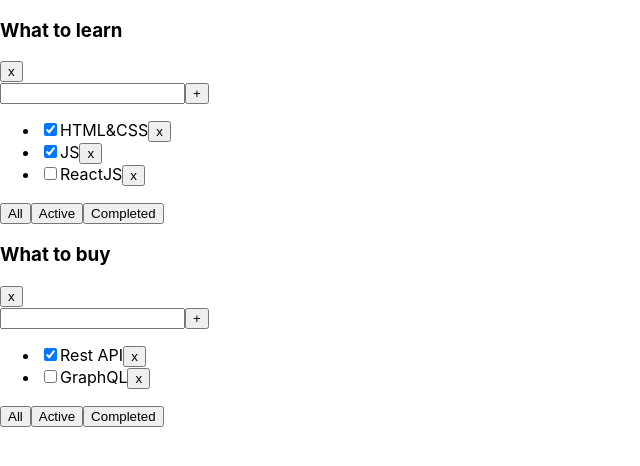
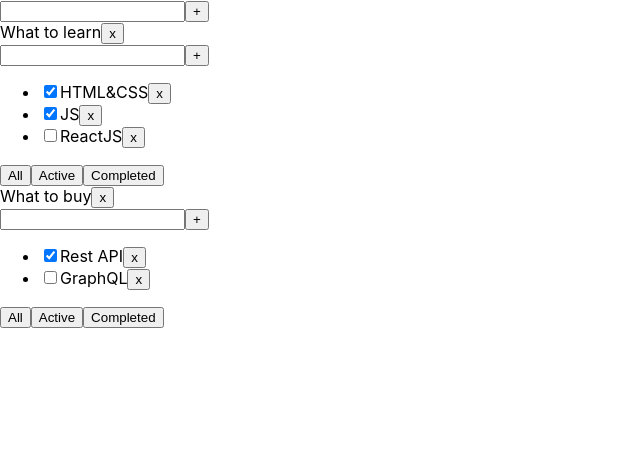
Before and after one commit to svetik-kov/myTodoList, a React (Vite) app: page / in a window 1280 px wide. Shown: the top 466 px of the page, without its empty margins (0-640 px from the left). Built offline with nearby package versions, Linux system fonts and the light colour scheme.

Commit message:
универсальные компаненты на примере формы добавления тасок и тудулистов

```diff
--- a/src/App.tsx
+++ b/src/App.tsx
@@ -1,6 +1,7 @@
 import {TodolistItem} from './TodolistItem.tsx';
 import {useState} from 'react';
 import {v1} from 'uuid';
+import {CreateItemForm} from './CreateItemForm.tsx';
 
 export type Task = {
     id: string
@@ -45,30 +46,47 @@ export const App = () => {
         setTodolists(todolists.map(todolist => todolist.id === todolistId ? {...todolist, filter} : todolist))
     }
 
-    const createTask = (todolistId: string,title: string) => {
+    const createTask = (todolistId: string, title: string) => {
         const newTask = {id: v1(), title, isDone: false}
         /*const newTasks:Task[] = [newTask, ...tasks[todolistId]]
         setTasks(newTasks)*/
-        setTasks({...tasks,[todolistId]:[newTask, ...tasks[todolistId]]})
+        setTasks({...tasks, [todolistId]: [newTask, ...tasks[todolistId]]})
     }
 
-    const deleteTask = (todolistId: string,taskId: string) => {
+    const deleteTask = (todolistId: string, taskId: string) => {
         //setTasks(tasks.filter((task: Task) => task.id !== taskId))
-        setTasks({...tasks,[todolistId]:tasks[todolistId].filter(task=>task.id!==taskId)})
+        setTasks({...tasks, [todolistId]: tasks[todolistId].filter(task => task.id !== taskId)})
     }
-    const changeTaskStatus = (todolistId: string,taskId: string, isDone: boolean) => {
+    const changeTaskStatus = (todolistId: string, taskId: string, isDone: boolean) => {
         //setTasks(tasks.map((task: Task) => task.id === taskId ? {...task, isDone} : task))
-        setTasks({...tasks,[todolistId]:tasks[todolistId].map(task=>task.id===taskId
-            ?{...task,isDone}:task)})
+        setTasks({
+            ...tasks, [todolistId]: tasks[todolistId].map(task => task.id === taskId
+                ? {...task, isDone} : task)
+        })
+    }
+    const changeTaskTitle = (todolistId: string, taskId: string, title: string) => {
+        setTasks({...tasks, [todolistId]: tasks[todolistId].map(task => task.id === taskId ? { ...task, title } : task)})
     }
 
     const deleteTodolist = (todolistId: string) => {
         setTodolists(todolists.filter(todolist => todolist.id !== todolistId))
         delete tasks[todolistId]
-        setTasks({ ...tasks })
+        setTasks({...tasks})
+    }
+
+    const createTodolist = (title: string) => {
+        const todolistId = v1()
+        const newTodolist: Todolist = {id: v1(), title, filter: 'all'}
+        setTodolists([newTodolist, ...todolists])
+        setTasks({...tasks, [todolistId]: []})
+    }
+    const changeTodolistTitle = (todolistId: string, title: string) => {
+        setTodolists(todolists.map(todolist => todolist.id === todolistId ? { ...todolist, title } : todolist))
     }
     return (
         <div className="app">
+            <CreateItemForm onCreateItem={createTodolist}/>
+
             {todolists.map(todolist => {
                 const todolistTasks = tasks[todolist.id]
                 let filteredTasks = todolistTasks
@@ -88,6 +106,9 @@ export const App = () => {
                                   createTask={createTask}
                                   changeTaskStatus={changeTaskStatus}
                                   deleteTodolist={deleteTodolist}
+                                  changeTaskTitle={changeTaskTitle}
+                                  changeTodolistTitle={changeTodolistTitle}
+
                     />
                 )
             })}
--- /dev/null
+++ b/src/CreateItemForm.tsx
@@ -0,0 +1,43 @@
+import {type ChangeEvent, type KeyboardEvent, useState} from 'react'
+import {Button} from './Button'
+
+type Props = {
+    onCreateItem: (title: string) => void
+}
+
+export const CreateItemForm = ({ onCreateItem }: Props) => {
+    const [title, setTitle] = useState('')
+    const [error, setError] = useState<string | null>(null)
+
+    const createItemHandler = () => {
+        const trimmedTitle = title.trim()
+        if (trimmedTitle !== '') {
+            onCreateItem(trimmedTitle)
+            setTitle('')
+        } else {
+            setError('Title is required')
+        }
+    }
+
+    const changeItemTitleHandler = (event: ChangeEvent<HTMLInputElement>) => {
+        setTitle(event.currentTarget.value)
+        setError(null)
+    }
+
+    const createItemOnEnterHandler = (event: KeyboardEvent<HTMLInputElement>) => {
+        if (event.key === 'Enter') {
+            createItemHandler()
+        }
+    }
+
+    return (
+        <div>
+            <input className={error ? 'error' : ''}
+                   value={title}
+                   onChange={changeItemTitleHandler}
+                   onKeyDown={createItemOnEnterHandler}/>
+            <Button title={'+'} onClick={createItemHandler} />
+            {error && <div className={'error-message'}>{error}</div>}
+        </div>
+    )
+}
--- /dev/null
+++ b/src/EditableSpan.tsx
@@ -0,0 +1,31 @@
+import {ChangeEvent, useState} from 'react';
+
+type Props = {
+    value: string
+    onChange: (title: string) => void
+}
+
+export const EditableSpan = ({ value,onChange }: Props) => {
+    const [isEditMode, setIsEditMode] = useState(false)
+    const [title, setTitle] = useState(value)
+
+    const turnOnEditMode = () => {
+        setIsEditMode(true)
+    }
+    const turnOffEditMode = () => {
+        setIsEditMode(false)
+        onChange(title)
+    }
+    const changeTitle = (event: ChangeEvent<HTMLInputElement>) => {
+        setTitle(event.currentTarget.value)
+    }
+    return (
+        <>
+            {isEditMode ? (
+                <input value={title} onChange={changeTitle} autoFocus onBlur={turnOffEditMode} />
+            ) : (
+                <span onDoubleClick={turnOnEditMode}>{value}</span>
+            )}
+        </>
+    )
+}
--- a/src/TodolistItem.tsx
+++ b/src/TodolistItem.tsx
@@ -1,6 +1,8 @@
 import {FilterValues, Task, Todolist} from './App.tsx';
 import {Button} from './Button.tsx';
-import {ChangeEvent, KeyboardEvent, useState} from 'react';
+import {ChangeEvent} from 'react';
+import {CreateItemForm} from './CreateItemForm.tsx';
+import {EditableSpan} from './EditableSpan.tsx';
 
 type Props = {
     todolist: Todolist
@@ -11,6 +13,8 @@ type Props = {
     changeTaskStatus: (todolistId: string, taskId: string, isDone: boolean) => void
     changeFilter: (todolistId: string, filter: FilterValues) => void
     deleteTodolist: (todolistId: string) => void
+    changeTaskTitle: (todolistId: string, taskId: string, title: string) => void
+    changeTodolistTitle: (todolistId: string, title: string) => void
 }
 export const TodolistItem = ({
                                  tasks,
@@ -19,41 +23,31 @@ export const TodolistItem = ({
                                  changeTaskStatus,
                                  changeFilter,
                                  createTask,
-                                 deleteTodolist
+                                 deleteTodolist,
+                                 changeTaskTitle,
+                                 changeTodolistTitle
                              }: Props) => {
     //const inputRef = useRef<HTMLInputElement>(null)
-    const [taskTitle, setTaskTitle] = useState('')
-    const [error, setError] = useState<string | null>(null)
 
-    const createTaskHandler = () => {
-        const trimmedTitle = taskTitle.trim()
-        if (trimmedTitle !== '') {
-            createTask(id, trimmedTitle)
-            setTaskTitle('')
-        } else {
-            setError('Title is required')
-        }
-    }
-    const changeTaskTitleHandler = (event: ChangeEvent<HTMLInputElement>) => {
-        setTaskTitle(event.currentTarget.value)
-        setError(null)
-    }
-    const createTaskOnEnterHandler = (event: KeyboardEvent<HTMLInputElement>) => {
-        if (event.key === 'Enter') {
-            createTaskHandler()
-        }
-    }
+
     const deleteTodolistHandler = () => {
         deleteTodolist(id)
+    }
+    const createTaskHandler = (title: string) => {
+        createTask(id, title)
+    }
+    const changeTodolistTitleHandler = (title: string) => {
+        changeTodolistTitle(id, title)
     }
 
     return (
         <div>
             <div>
                 <div className={'container'}>
-                    <h3>{title}</h3>
+                    <EditableSpan value={title} onChange={changeTodolistTitleHandler} />
                     <Button title={'x'} onClick={deleteTodolistHandler}/>
                 </div>
+
                 {/*<div>
                     <input ref={inputRef}/>
                     <Button title={'+'} onClick={() => {
@@ -63,21 +57,16 @@ export const TodolistItem = ({
                         }
                     }}/>
                 </div>*/}
-                <div>
-                    <input className={error ? 'error' : ''}
-                           value={taskTitle}
-                           onChange={changeTaskTitleHandler}
-                           onKeyDown={createTaskOnEnterHandler}/>
-                    <Button title={'+'}
-                            onClick={createTaskHandler}/>
-                    {error && <div className={'error-message'}>{error}</div>}
-                </div>
-                {tasks.length === 0 ? (
+                <CreateItemForm onCreateItem={createTaskHandler}/>
+
+                {tasks?.length === 0 ? (
                     <p>Тасок нет</p>
                 ) : (
                     <ul>
-                        {tasks.map(task => {
-
+                        {tasks?.map(task => {
+                            const changeTaskTitleHandler = (title: string) => {
+                                changeTaskTitle(id, task.id, title)
+                            }
                             const deleteTaskHandler = () => {
                                 deleteTask(id, task.id)
                             }
@@ -88,7 +77,7 @@ export const TodolistItem = ({
                             return (
                                 <li className={task.isDone ? 'is-done' : ''} key={task.id}>
                                     <input type="checkbox" checked={task.isDone} onChange={changeTaskStatusHandler}/>
-                                    <span>{task.title}</span>
+                                    <EditableSpan value={task.title} onChange={changeTaskTitleHandler}  />
                                     <Button onClick={deleteTaskHandler} title={'x'}/>
                                 </li>
                             )
```
